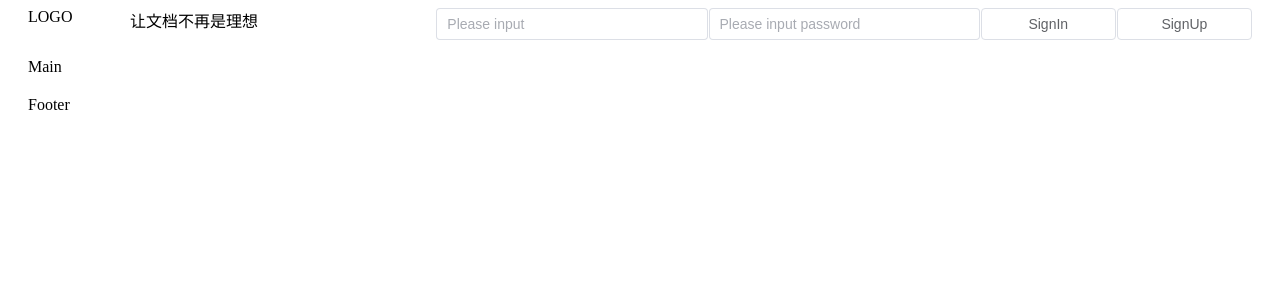
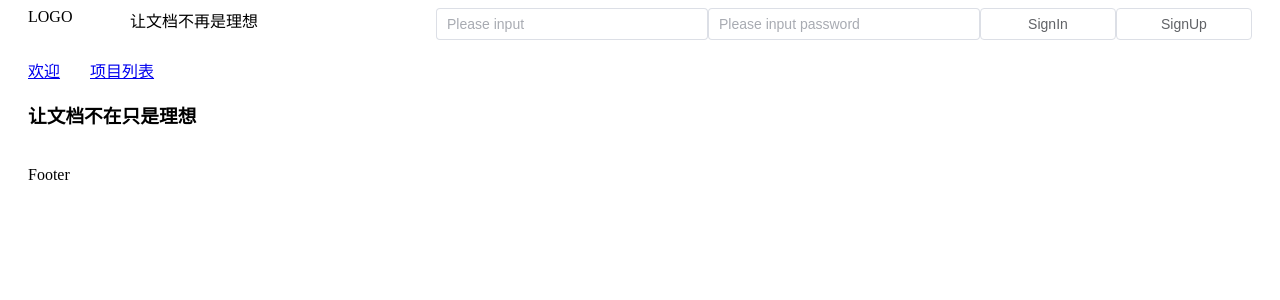
Before and after one commit to easyversion/easyversion, a Vue app in the folder ui/easyversion/: page / in a window 1280 px wide. Shown: the top 300 px of the page. Built offline with nearby package versions, Linux system fonts and the light colour scheme.

Commit message:
On the go

```diff
--- a/ui/easyversion/src/App.vue
+++ b/ui/easyversion/src/App.vue
@@ -1,14 +1,16 @@
 <template>
       <el-container>
       <el-header height="30px"><TheHeader/></el-header>
-      <el-main>Main</el-main>
+      <el-main>
+        <TheMain/>
+      </el-main>
       <el-footer>Footer</el-footer>
     </el-container>
 </template>
 
 <script setup lang="ts">
-import { ref, reactive } from 'vue'
 import TheHeader from './components/TheHeader/TheHeader.vue'
+import TheMain from './components/TheMain/TheMain.vue'
 
 
 
--- a/ui/easyversion/src/Router.ts
+++ b/ui/easyversion/src/Router.ts
@@ -1,10 +1,32 @@
 import { createRouter, createWebHistory, createWebHashHistory } from 'vue-router'
+import TheWelcome from "./components/TheMain/TheWelcome/TheWelcome.vue"
+import TheProjects from "./components/TheMain/TheProjects/TheProjects.vue"
+import Project from  "./components/TheMain/TheProjects/Project.vue"
 
 const router = createRouter({
     // history: createWebHistory(),
     history: createWebHashHistory(),
     routes: [
-
+        {
+            path : '/',
+            children : [
+                {
+                    path : '',
+                    name : 'root',
+                    component : TheWelcome
+                },
+                {
+                    path : 'projects',
+                    name : 'projects',
+                    component : TheProjects
+                },
+                {
+                    path : 'projects/:id',
+                    name : 'project',
+                    component : Project
+                }
+            ]
+        }
     ]
 })
 
--- a/ui/easyversion/src/components/TheHeader/Login.vue
+++ b/ui/easyversion/src/components/TheHeader/Login.vue
@@ -1,5 +1,5 @@
 <template>
-    <el-row gutter="1">
+    <el-row>
         <el-col :span="8">
             <el-input v-model="log_info.user_id" placeholder="Please input" />
         </el-col>
--- a/ui/easyversion/src/components/TheHeader/TheHeader.vue
+++ b/ui/easyversion/src/components/TheHeader/TheHeader.vue
@@ -1,5 +1,5 @@
 <template>
-    <el-row gutter="1">
+    <el-row>
         <el-col :span="2">
             LOGO
         </el-col>
--- a/ui/easyversion/src/components/TheMain/TheMain.vue
+++ b/ui/easyversion/src/components/TheMain/TheMain.vue
@@ -0,0 +1,14 @@
+<template>
+    <nav>
+        <router-link :to="{ name : 'root'}">欢迎</router-link>
+        <router-link :to="{ name : 'projects'}" style="margin-left: 30px;" >项目列表</router-link>
+    </nav>
+    <router-view></router-view>
+</template>
+
+<script setup lang="ts">
+
+</script>
+
+<style scoped>
+</style>
--- /dev/null
+++ b/ui/easyversion/src/components/TheMain/TheProjects/Project.vue
@@ -0,0 +1,29 @@
+<template>
+    <h3>这里已经进入了项目</h3>
+    <div v-if="project_item === undefined">
+        <p>没有找到对应的项目</p>
+    </div>
+    <div v-else>
+        <p>项目ID是 {{ project_item }}</p>
+        <p>项目ID是 {{ project_item?.id }}</p>
+        <p>项目名称是 {{ project_item?.name }}</p>
+        <p>项目版本是 {{ project_item?.version }}</p>
+    </div>
+</template>
+
+<script setup lang="ts">
+import { useRoute } from 'vue-router'
+import { projects } from './projects.json'
+
+const route = useRoute()
+
+const project_item = projects.find((item) => {
+    return item.id === route.params.id
+})
+
+
+
+</script>
+
+<style scoped>
+</style>
--- /dev/null
+++ b/ui/easyversion/src/components/TheMain/TheProjects/Projects.json
@@ -0,0 +1,24 @@
+{
+    "projects":[
+        {
+            "name":"project_name_1",
+            "version":"1.0.0",
+            "id":"project_id_1"
+        },
+        {
+            "name":"project_name_2",
+            "version":"1.0.1",
+            "id":"project_id_2"
+        },
+        {
+            "name":"project_name_3",
+            "version":"1.0.2",
+            "id":"project_id_3"
+        },
+        {
+            "name":"project_name_4",
+            "version":"1.0.3",
+            "id":"project_id_4"
+        }
+    ]
+}
--- /dev/null
+++ b/ui/easyversion/src/components/TheMain/TheProjects/TheProjects.vue
@@ -0,0 +1,59 @@
+<template>
+    <table border="1">
+        <thead>
+            <tr>
+                <th>名称</th>
+                <th>版本</th>
+                <th>详情</th>
+                <th>进入</th>
+            </tr>
+        </thead>
+        <tbody>
+            <tr v-for="project in projects" :key="project.id">
+                <td>
+                    {{ project.name }}
+                </td>
+                <td>
+                    {{ project.version }}
+                </td>
+                <td>
+                    <button>详情</button>
+                </td>
+                <td>
+                    <button @click="onEntrance(project)">进入</button>
+                </td>
+            </tr>
+        </tbody>
+    </table>
+</template>
+
+<script setup lang="ts">
+import { projects } from './projects.json'
+import { useRouter } from 'vue-router';
+
+const router = useRouter();
+
+interface RootObject {
+  projects: Project[];
+}
+
+interface Project {
+  name: string;
+  version: string;
+  id: string;
+}
+
+const onEntrance  = (project : Project) => {
+    router.push({
+        name : 'project',
+        params : {
+            id : project.id
+        }
+    })
+}
+
+
+</script>
+
+<style scoped>
+</style>
--- a/ui/easyversion/src/components/TheMain/TheWelcome/TheWelcome.vue
+++ b/ui/easyversion/src/components/TheMain/TheWelcome/TheWelcome.vue
@@ -1,5 +1,5 @@
 <template>
-    <p>我的目的是让文档不在难于管理</p>
+    <h3>让文档不在只是理想</h3>
 </template>
 
 <script setup lang="ts">
```
